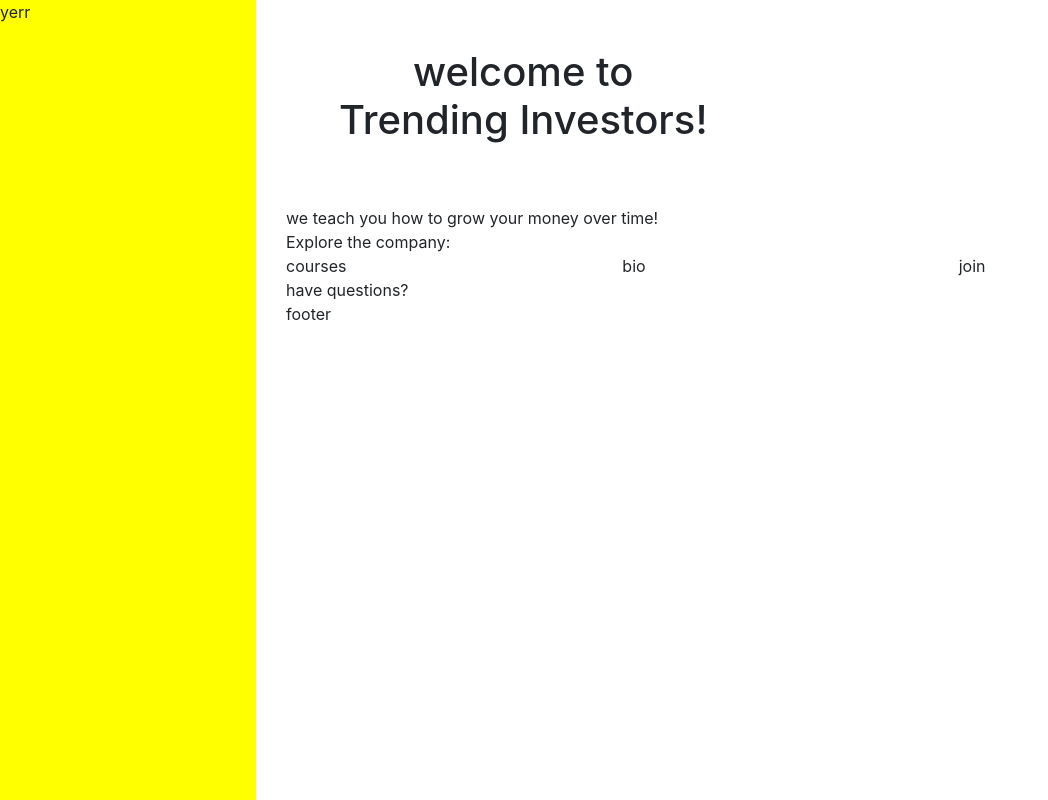
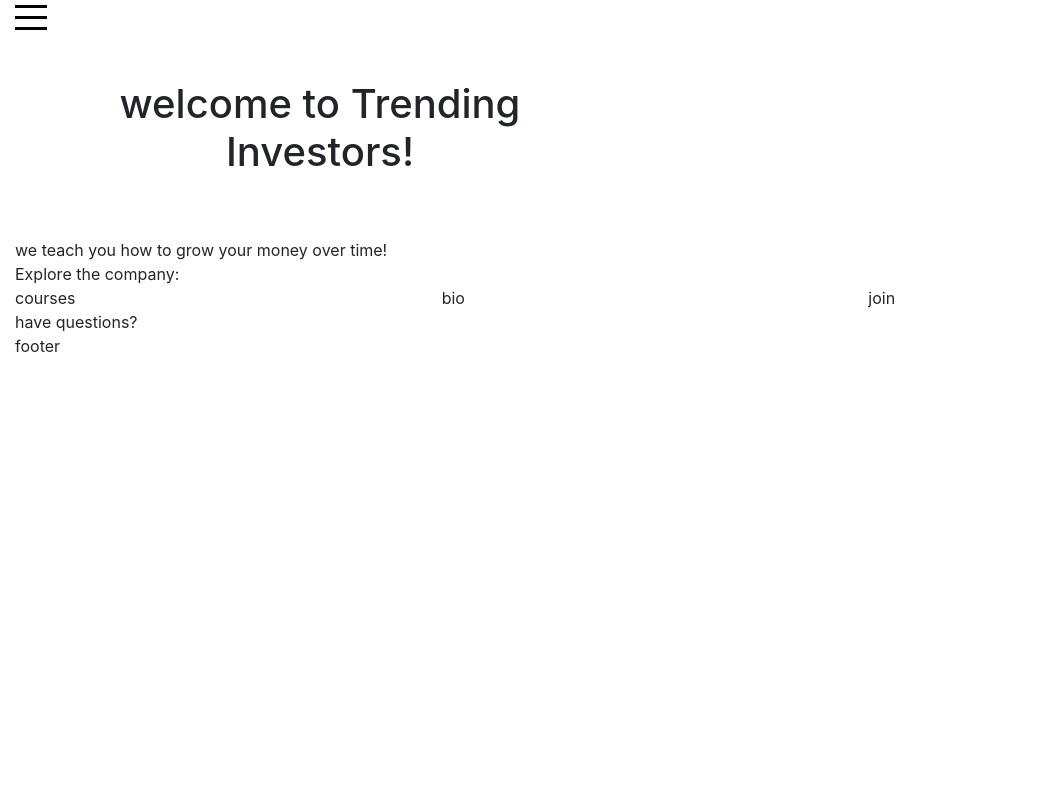
Before and after one commit to ripR0ACH/trending_investors, a PHP site: page / in a window 1280 px wide. Shown: the whole page, without its empty margins (0-1048 px from the left). Run offline with PHP 8.4, Linux system fonts and the light colour scheme; a map, chart or similar area stays blank; some libraries are stand-ins or nearby versions.

Commit message:
making a hamburger >.<

```diff
--- a/index.html
+++ b/index.html
@@ -24,9 +24,15 @@
 </head>
 
 <body class="container-fluid">
-    <div class="nav">
-        yerr
-    </div>
+    <header class="">
+        <div id="nav-toggle">
+            <span></span>
+            <span></span>
+            <span></span>
+            <span></span>
+        </div>
+    </header>
+
     <div class="row">
         <div class="col-sm-6">
             <div class="m-5">
@@ -70,6 +76,7 @@
             footer
         </div>
     </div>
+    <script src="index.js"></script>
 </body>
 
 </html>
--- /dev/null
+++ b/index.js
@@ -0,0 +1,5 @@
+$(document).ready(function () {
+    $('#nav-toggle').click(function () {
+        $(this).toggleClass('open');
+    });
+});
--- a/style.css
+++ b/style.css
@@ -1,11 +1,68 @@
-body > .row {
-    margin-left: 20vw;
+#nav-toggle {
+    width: 2rem;
+    height: 2rem;
+    position: relative;
+    -webkit-transform: rotate(0deg);
+    -moz-transform: rotate(0deg);
+    -o-transform: rotate(0deg);
+    transform: rotate(0deg);
+    -webkit-transition: .5s ease-in-out;
+    -moz-transition: .5s ease-in-out;
+    -o-transition: .5s ease-in-out;
+    transition: .5s ease-in-out;
+    cursor: pointer;
 }
-.nav {
-    position: fixed;
-    width: 20vw;
-    height: 100%;
-    background-color: yellow;
+#nav-toggle span {
+    display: block;
+    position: absolute;
+    height: 3px;
+    width: 100%;
+    background: black;
+    opacity: 1;
     left: 0;
-    top: 0;
+    -webkit-transform: rotate(0deg);
+    -moz-transform: rotate(0deg);
+    -o-transform: rotate(0deg);
+    transform: rotate(0deg);
+    -webkit-transition: .25s ease-in-out;
+    -moz-transition: .25s ease-in-out;
+    -o-transition: .25s ease-in-out;
+    transition: .25s ease-in-out;
 }
+#nav-toggle span:nth-child(1) {
+  top: 16.67%;
+}
+
+#nav-toggle span:nth-child(2),#nav-toggle span:nth-child(3) {
+  top: 50%;
+}
+
+#nav-toggle span:nth-child(4) {
+  top: 83.33%;
+}
+
+#nav-toggle.open span:nth-child(1) {
+  top: 83.33%;
+  width: 0%;
+  left: 50%;
+}
+
+#nav-toggle.open span:nth-child(2) {
+  -webkit-transform: rotate(45deg);
+  -moz-transform: rotate(45deg);
+  -o-transform: rotate(45deg);
+  transform: rotate(45deg);
+}
+
+#nav-toggle.open span:nth-child(3) {
+  -webkit-transform: rotate(-45deg);
+  -moz-transform: rotate(-45deg);
+  -o-transform: rotate(-45deg);
+  transform: rotate(-45deg);
+}
+
+#nav-toggle.open span:nth-child(4) {
+  top: 1.5rem;
+  width: 0%;
+  left: 50%;
+}
```
